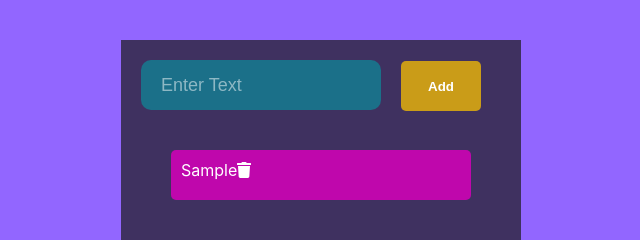
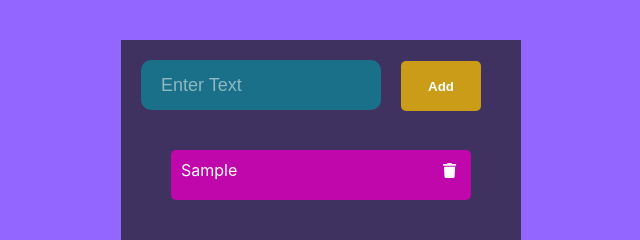
Before and after one commit to rachaelbelle/todolist, a React (Create React App) app: page / in a window 1280 px wide. Both pictures are taken after typing "Sample" into the empty fields and a click on the button "Add". Shown: the top 240 px of the page, without its empty margins (319-959 px from the left). Built offline with nearby package versions, Linux system fonts and the light colour scheme.

Commit message:
add and delete functionality

```diff
--- a/src/App.js
+++ b/src/App.js
@@ -21,6 +21,7 @@ class App extends React.Component {
     }
     this.handleInput = this.handleInput.bind(this);
     this.addItem = this.addItem.bind(this);
+    this.deleteItem = this.deleteItem.bind(this);
   }
   handleInput(e){
     this.setState({
@@ -45,6 +46,13 @@ class App extends React.Component {
       })
     }
   }
+  deleteItem(key){
+    const filteredItems = this.state.items.filter(item =>
+      item.key!==key);
+      this.setState({
+        items: filteredItems
+      })
+  }
   render() {
     return (
       <div className="App">
@@ -56,7 +64,8 @@ class App extends React.Component {
             <button type="submit">Add</button>
           </form>
         </header>
-        <ListItems items = {this.state.items}></ListItems>
+        <ListItems items = {this.state.items}
+        deleteItem = {this.deleteItem}></ListItems>
       </div>
     );
   }
--- a/src/ListItems.css
+++ b/src/ListItems.css
@@ -8,4 +8,14 @@
 }
 .list p{
   padding: 10px;
+  position: relative;
 }
+.list p span{
+  position: absolute;
+  right: 10px;
+  cursor: pointer;
+}
+.faicons{
+  margin: 0 5px;
+  font-size: 15px;
+}
--- a/src/ListItems.js
+++ b/src/ListItems.js
@@ -5,11 +5,14 @@ import { FontAwesomeIcon } from '@fortawesome/react-fontawesome'
 function ListItems(props) {
   const items = props.items;
   const listItems = items.map(item => {
-    return <div className="list" key="item.key">
+    return <div className="list" key={item.key}>
       <p>{item.text}
-        <span>
-          <FontAwesomeIcon className="faicons" icon='trash' />
-        </span>
+      <span>
+        <FontAwesomeIcon className="faicons"
+         icon='trash'
+         onClick={ () => props.deleteItem(item.key) }
+           />
+      </span>
       </p>
     </div>
   })
```
